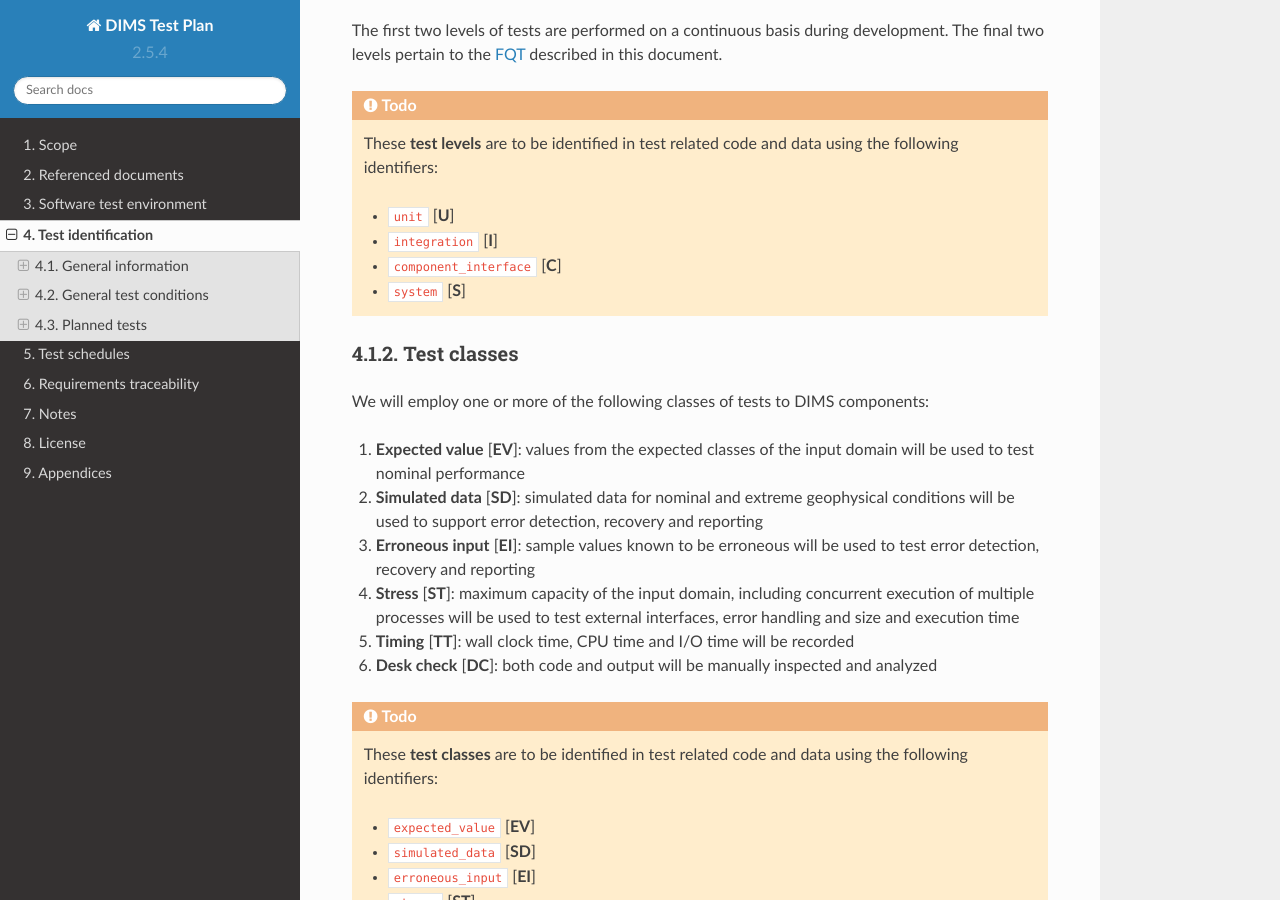
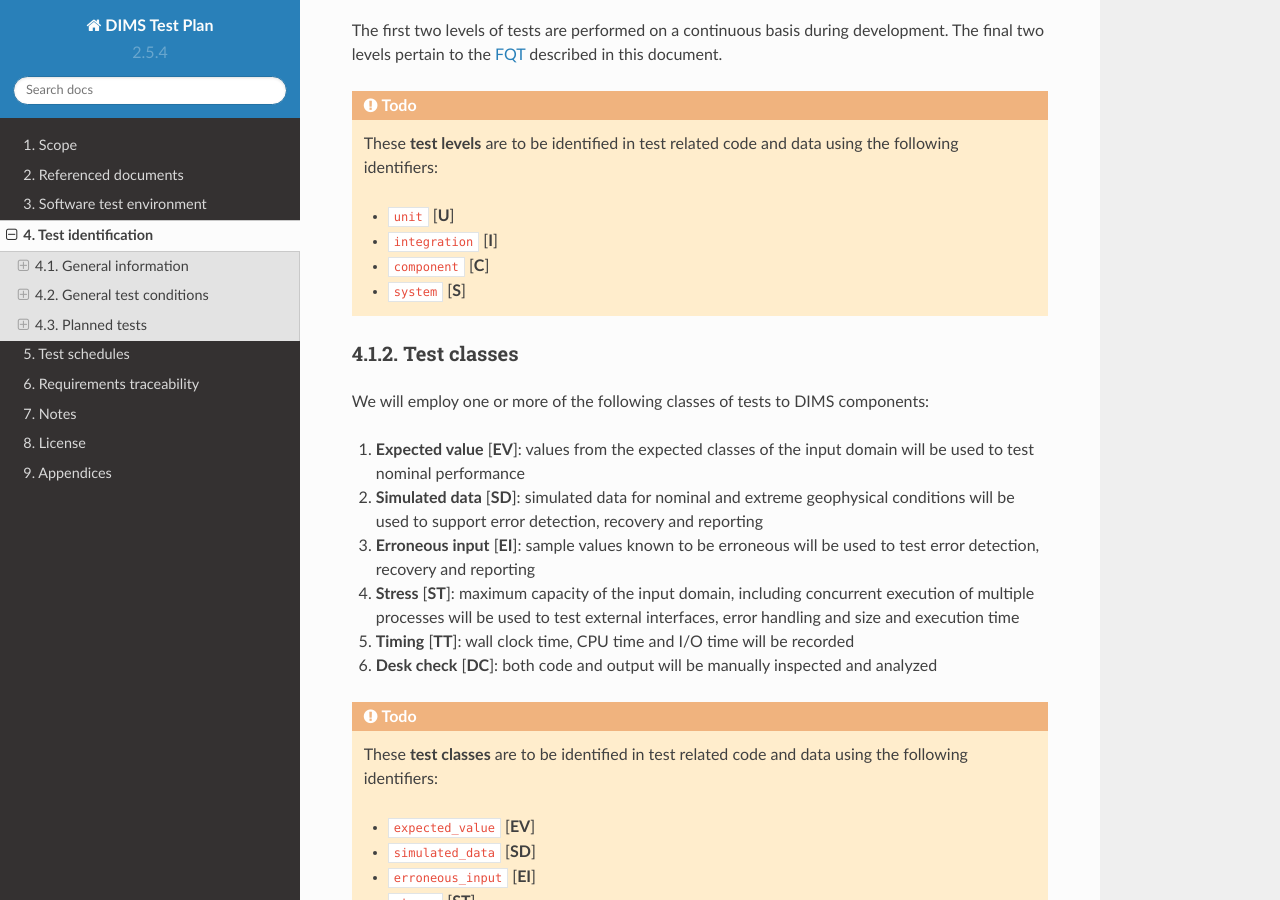
Before and after one commit to uw-dims/dims-tp, a Sphinx documentation site: the page built from docs/source/testidentification.rst, in a window 1280 px wide and 900 px high, scrolled down 1188 px. Built offline with Sphinx 7.4.7 and the Read the Docs theme 2.0.0, drawn with Linux system fonts in a browser that asks for light colours.

```diff
--- a/docs/source/testidentification.rst
+++ b/docs/source/testidentification.rst
@@ -78,7 +78,7 @@ described in this document.
 
     * ``unit`` [**U**]
     * ``integration`` [**I**]
-    * ``component_interface`` [**C**]
+    * ``component`` [**C**]
     * ``system`` [**S**]
 
 ..
```
